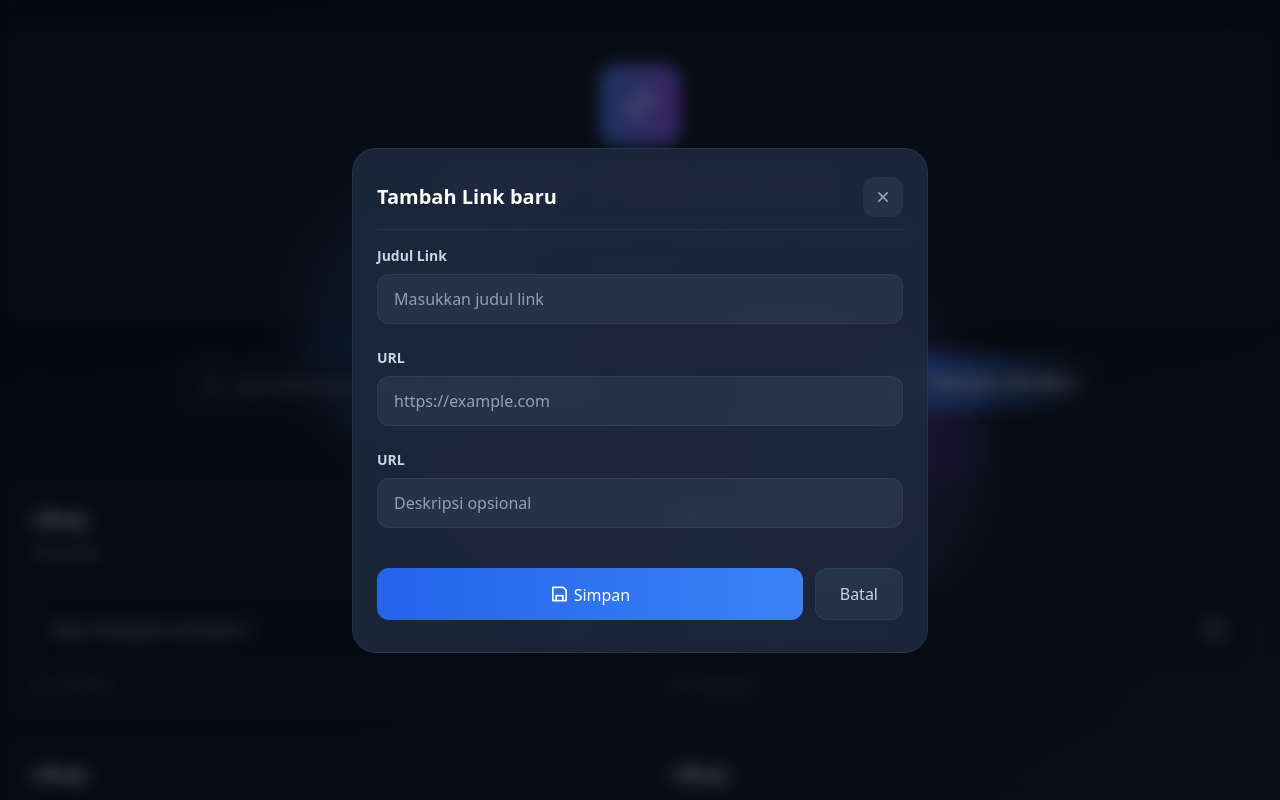
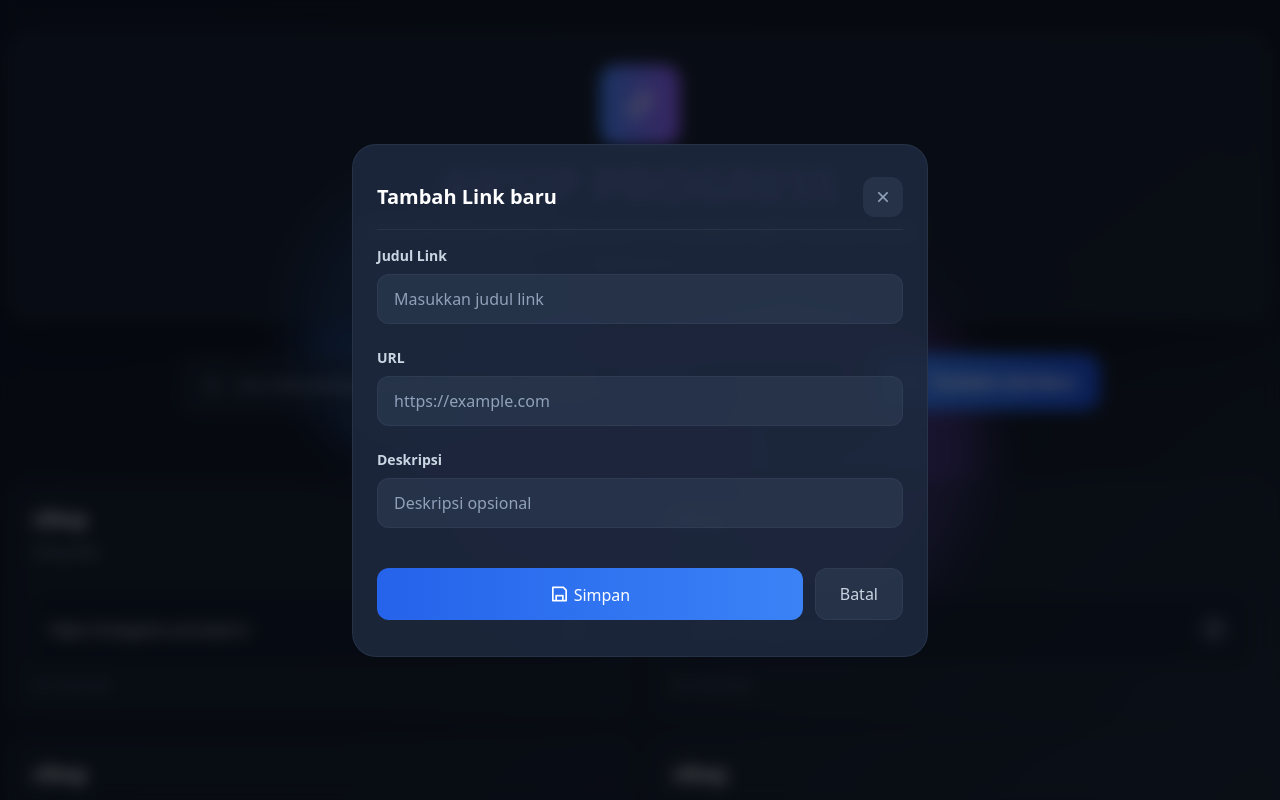
Before and after one commit to Glenn-Rhee/progress-archive-kkp, a Next.js app: page / in a window 1280 px wide. Both pictures are taken after a click on the button "Tambah Link Baru". Shown: the top 800 px of the page. Built offline with nearby package versions, Linux system fonts and the light colour scheme.

Commit message:
feat: added element children of delete button

```diff
--- a/src/components/Popover.tsx
+++ b/src/components/Popover.tsx
@@ -72,7 +72,7 @@ export default function Popover(props: PopoverProps) {
         }}
         animate={openId === id ? "show" : "hide"}
         transition={{ duration: 0.3, ease: "easeOut" }}
-        className="cursor-auto border border-slate-700/50 w-full max-w-xl rounded-3xl bg-slate-800/90 px-6 py-4"
+        className="cursor-auto border border-slate-700/50 w-full max-w-xl rounded-3xl bg-slate-800/90 px-6 py-5"
       >
         {children}
       </motion.div>
--- a/src/components/home/Card.tsx
+++ b/src/components/home/Card.tsx
@@ -5,8 +5,10 @@ import HeaderFormData from "./HeaderFormData";
 import FormDataLink from "./FormDataLink";
 import z from "zod";
 import DataLinkValidation from "@/validation/dataLink-validation";
+import { usePopover } from "@/store/popover-store";
 
 export default function Card() {
+  const { setOpenId } = usePopover();
   async function handleSubmit(
     values: z.infer<typeof DataLinkValidation.DATALINK>
   ) {
@@ -32,7 +34,7 @@ export default function Card() {
             }
           >
             <HeaderFormData />
-            <FormDataLink handleSubmit={handleSubmit} />
+            <FormDataLink isForEdit handleSubmit={handleSubmit} />
           </Popover>
           <Popover
             triggerElement={
@@ -41,7 +43,20 @@ export default function Card() {
               </div>
             }
           >
-            cihuy
+            <h3 className="w-full text-center text-xl font-semibold">
+              Apakah anda yakin ingin menghapus link Cihuy?
+            </h3>
+            <div className="flex gap-x-3 items-center w-full mt-6 justify-center">
+              <button className="bg-red-500/70 cursor-pointer px-3 py-2 rounded-lg">
+                Ya
+              </button>
+              <button
+                onClick={() => setOpenId(null)}
+                className="cursor-pointer px-3 py-2 rounded-lg bg-gradient-to-r from-primary-500 to-primary-700"
+              >
+                Tidak
+              </button>
+            </div>
           </Popover>
         </div>
       </div>
--- a/src/components/home/FormDataLink.tsx
+++ b/src/components/home/FormDataLink.tsx
@@ -9,10 +9,11 @@ interface FormDataLinkProps {
   handleSubmit: (
     values: z.infer<typeof DataLinkValidation.DATALINK>
   ) => Promise<void>;
+  isForEdit?: boolean;
 }
 
 export default function FormDataLink(props: FormDataLinkProps) {
-  const { handleSubmit } = props;
+  const { handleSubmit, isForEdit } = props;
   const { setOpenId } = usePopover();
 
   const form = useForm<z.infer<typeof DataLinkValidation.DATALINK>>({
@@ -35,7 +36,7 @@ export default function FormDataLink(props: FormDataLinkProps) {
     >
       <div className="space-y-2">
         <label
-          htmlFor="title"
+          htmlFor={isForEdit ? "editTitle" : "title"}
           className="block text-sm font-semibold text-slate-300"
         >
           Judul Link
@@ -43,7 +44,7 @@ export default function FormDataLink(props: FormDataLinkProps) {
         <input
           {...form.register("title")}
           type="text"
-          id="title"
+          id={isForEdit ? "editTitle" : "title"}
           className="w-full bg-slate-700/50 border border-slate-600/30 rounded-xl px-4 py-3 text-white placeholder-slate-400 focus:outline-none focus:border-primary-500/50 focus:bg-slate-700/70 transition-all duration-300"
           placeholder="Masukkan judul link"
         />
@@ -56,7 +57,7 @@ export default function FormDataLink(props: FormDataLinkProps) {
 
       <div className="space-y-2">
         <label
-          htmlFor="url"
+          htmlFor={isForEdit ? "editUrl" : "url"}
           className="block text-sm font-semibold text-slate-300"
         >
           URL
@@ -64,7 +65,7 @@ export default function FormDataLink(props: FormDataLinkProps) {
         <input
           {...form.register("url")}
           type="text"
-          id="url"
+          id={isForEdit ? "editUrl" : "url"}
           className="w-full bg-slate-700/50 border border-slate-600/30 rounded-xl px-4 py-3 text-white placeholder-slate-400 focus:outline-none focus:border-primary-500/50 focus:bg-slate-700/70 transition-all duration-300"
           placeholder="https://example.com"
         />
@@ -77,15 +78,15 @@ export default function FormDataLink(props: FormDataLinkProps) {
 
       <div className="space-y-2">
         <label
-          htmlFor="description"
+          htmlFor={isForEdit ? "editDescription" : "description"}
           className="block text-sm font-semibold text-slate-300"
         >
-          URL
+          Deskripsi
         </label>
         <input
           {...form.register("description")}
           type="text"
-          id="description"
+          id={isForEdit ? "editDescription" : "description"}
           className="w-full bg-slate-700/50 border border-slate-600/30 rounded-xl px-4 py-3 text-white placeholder-slate-400 focus:outline-none focus:border-primary-500/50 focus:bg-slate-700/70 transition-all duration-300"
           placeholder="Deskripsi opsional"
         />
--- a/src/components/home/SearchBar.tsx
+++ b/src/components/home/SearchBar.tsx
@@ -34,7 +34,7 @@ export default function SearchBar() {
       <div className="flex gap-3 shrink-0">
         <Popover
           triggerElement={
-            <div className="group relative overflow-hidden cursor-pointer bg-gradient-to-r from-primary-500 to-primary-800 hover:from-primary-500 hover:to-primary-400 px-6 py-3 rounded-2xl font-semibold text-white transition-all duration-300 transform hover:scale-105 hover:shadow-2xl hover:shadow-primary-500/25">
+            <div className="group relative overflow-hidden cursor-pointer bg-gradient-to-r from-primary-500 to-primary-700 hover:from-primary-500 hover:to-primary-400 px-6 py-3 rounded-2xl font-semibold text-white transition-all duration-300 transform hover:scale-105 hover:shadow-2xl hover:shadow-primary-500/25">
               <div className="absolute inset-0 bg-gradient-to-r from-white/0 via-white/20 to-white/0 transform -skew-x-12 -translate-x-full group-hover:translate-x-full transition-transform duration-700"></div>
               <div className="relative flex items-center gap-2">
                 <i className="ri-add-line text-2xl"></i>
```
